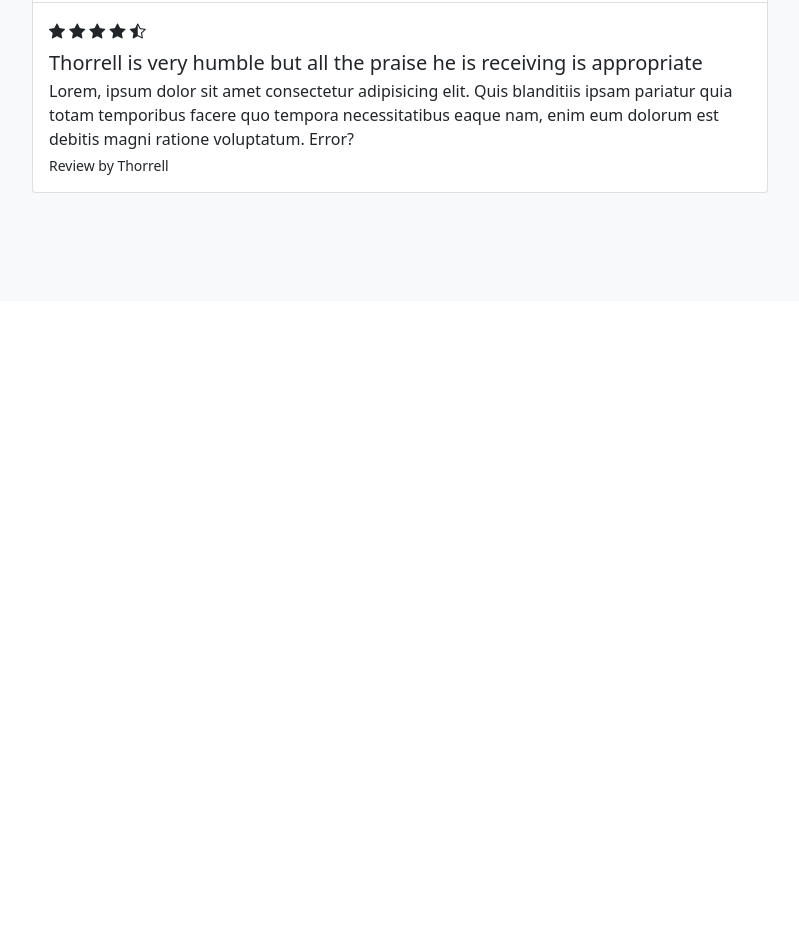
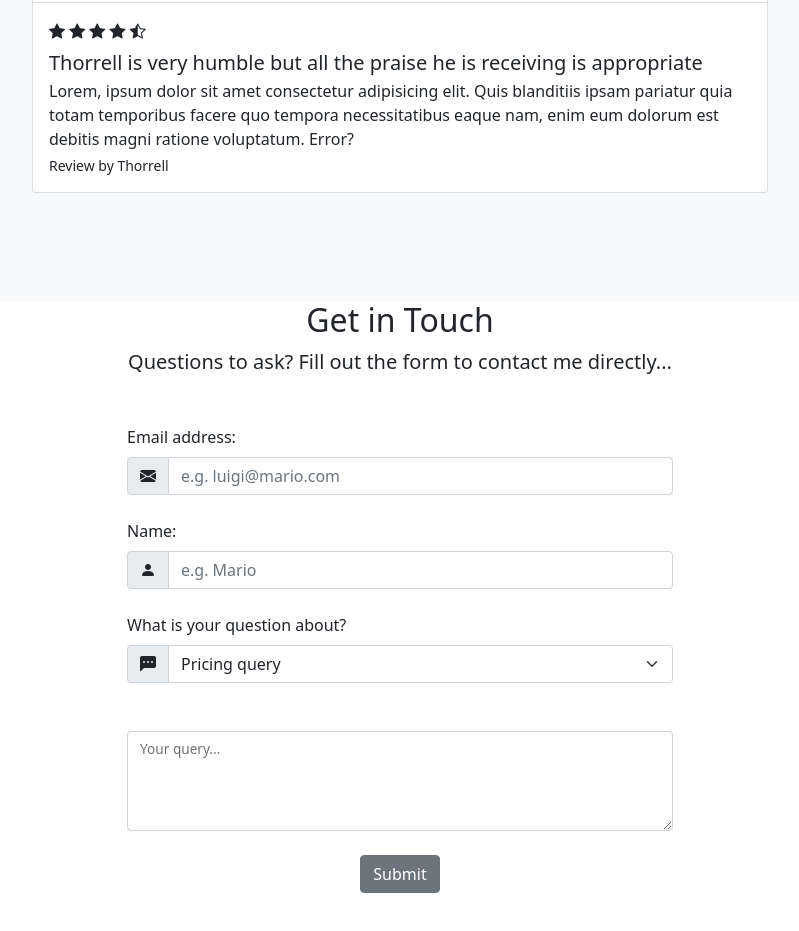
Before and after one commit to thorrellt/BS5-tutorial, a plain HTML site: page index.html in a window 1280 px wide. Shown: the part 3390-4321 px from the top of the page, without its empty margins (240-1039 px from the left). Before the commit the page ends 3691 px from the top, so only its background shows below. Drawn offline with nearby package versions, Linux system fonts and the light colour scheme.

Commit message:
add get in touch section

```diff
--- a/index.html
+++ b/index.html
@@ -355,8 +355,66 @@
                 </div>
             </div>
         </div>
+    </section>
 
-    </section>
+    <!-- CONTACT FORM -->
+    <div class="container-lg">
+        <div class="text-center">
+            <h2>Get in Touch</h2>
+            <p class="lead">
+                Questions to ask? Fill out the form to contact me directly...</p>
+        </div>
+
+        <div class="row justify-content-center my-5">
+
+            <div class="col-lg-6">
+                <form>
+                    <label for="email" class="form-label">
+                        Email address:
+                    </label>
+                    <div class="mb-4 input-group">
+                        <span class="input-group-text">
+                            <i class="bi bi-envelope-fill"></i>
+                        </span>
+                        <input type="email" class="form-control" id="email" placeholder="e.g. luigi@mario.com">
+                    </div>
+                </form>
+
+                <label for="name" class="form-label">Name:</label>
+                <div class="input-group mb-4">
+                    <span class="input-group-text">
+                        <i class="bi bi-person-fill"></i>
+                    </span>
+                    <input type="text" class="form-control" id="name" placeholder="e.g. Mario">
+                </div>
+
+                <label for="subject" class="form-label">What is your question about?</label>
+                <div class="mb-4 input-group">
+                    <span class="input-group-text">
+                        <i class="bi bi-chat-left-dots-fill"></i>
+
+                    </span>
+                    <select class="form-select" id="subject">
+                        <option value="pricing" selected>Pricing query</option>
+                        <option value="content">Content query</option>
+                        <option value="other">Other query</option>
+                    </select>
+                </div>
+
+
+
+                <div class="form-floating mb-4 mt-5">
+                    <textarea class="form-control" name="" id="" style="height:100px"></textarea>
+                    <label for="query" class="form-label">Your query...</label>
+                </div>
+
+                <div class="mb-4 text-center">
+                    <button type="submit" class="btn btn-secondary">Submit</button>
+                </div>
+
+            </div>
+        </div>
+    </div>
 
 
 
```
